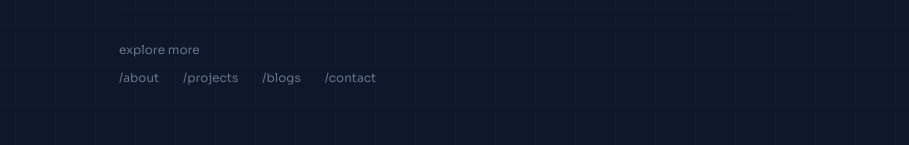
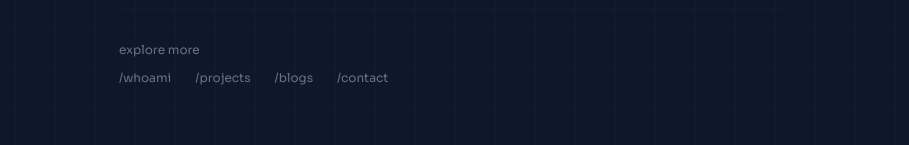
Before and after one commit to venkatvellapalem/portfolio, a Next.js app: page / in a window 1280 px wide. Shown: the part 655-800 px from the top of the page, without its empty margins (185-1094 px from the left). Built offline with nearby package versions, Linux system fonts and the light colour scheme.

Commit message:
Updated Homepage

```diff
--- a/app/page.tsx
+++ b/app/page.tsx
@@ -2,7 +2,7 @@ import Link from 'next/link'
 import type { Metadata } from 'next'
 
 export const metadata: Metadata = {
-  title: 'Vᴇɴᴋᴀᴛ Vᴇʟʟᴀᴘᴀʟᴇᴍ',
+  title: 'vᴇɴᴋᴀᴛvᴇʟʟᴀᴘᴀʟᴇᴍ:~# _',
 }
 
 const links = [
@@ -108,8 +108,8 @@ export default function HomePage() {
         <div className="animate-fade-in opacity-0 delay-500 mt-12 pt-8 border-t border-border/30">
           <p className="font-mono text-xs text-text-dim mb-3">explore more</p>
           <div className="flex gap-6">
-            <Link href="/about" className="font-mono text-xs text-text-dim hover:text-accent-green transition-colors hover-underline">
-              /about
+            <Link href="/whoami" className="font-mono text-xs text-text-dim hover:text-accent-green transition-colors hover-underline">
+              /whoami
             </Link>
             <Link href="/projects" className="font-mono text-xs text-text-dim hover:text-accent-green transition-colors hover-underline">
               /projects
```
